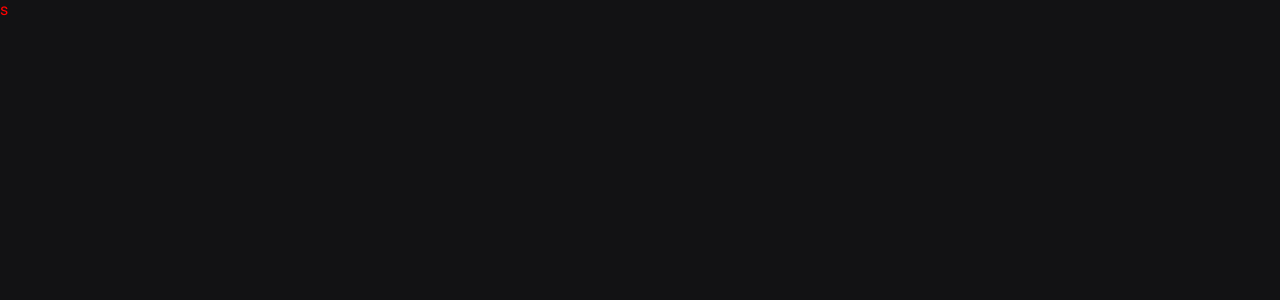
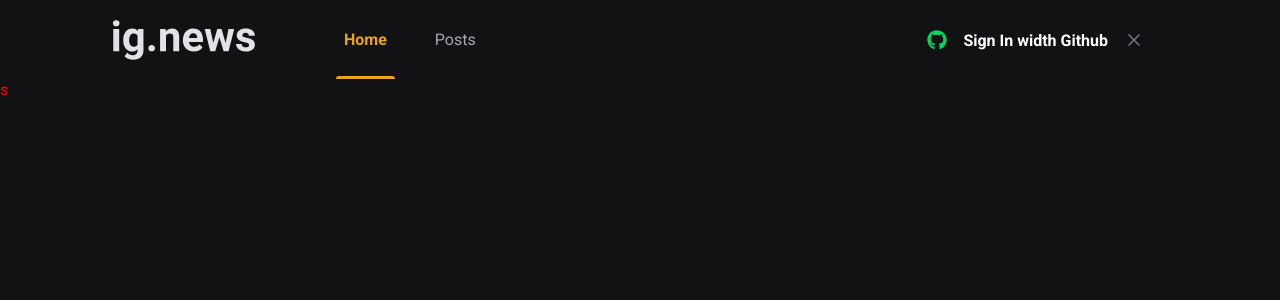
Before and after one commit to Williams25/Ignews, a Next.js app: page / in a window 1280 px wide. Shown: the top 300 px of the page. Built offline with nearby package versions, Linux system fonts and the light colour scheme.

Commit message:
renderizando header para toda aplicação

```diff
--- a/src/pages/_app.tsx
+++ b/src/pages/_app.tsx
@@ -1,3 +1,4 @@
+import { Header } from "components/Header";
 import { AppProps } from "next/app";
 import Head from "next/head";
 import "../styles/global.scss";
@@ -7,8 +8,9 @@ const App = ({ Component, pageProps }: AppProps) => {
     <>
       <Head>
         <meta name="viewport" content="width=device-width, initial-scale=1.0" />
-        <title>Ignews</title>
+        <title>Home | ig.news</title>
       </Head>
+      <Header />
       <Component {...pageProps} />
     </>
   );
```
